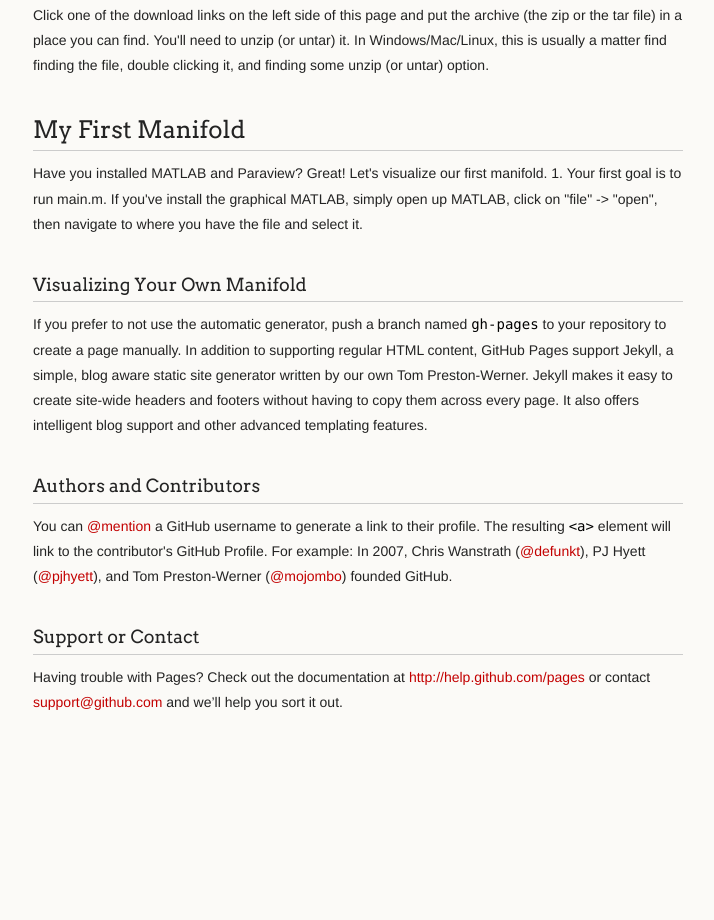
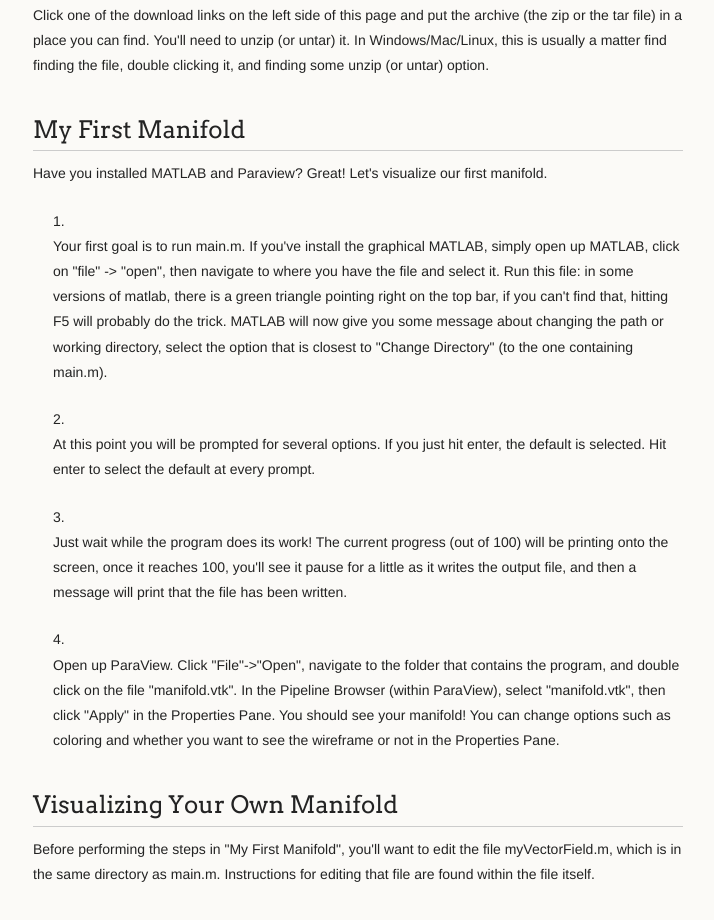
Before and after one commit to dlithio/2DOptiMan, a plain HTML site: page index.html in a window 1280 px wide. Shown: the part 966-1886 px from the top of the page, without its empty margins (277-991 px from the left). Before the commit the page ends 1753 px from the top, so only its background shows below. Drawn offline with Linux system fonts and the light colour scheme.

```diff
--- a/index.html
+++ b/index.html
@@ -48,7 +48,7 @@
 <h3>
 <a name="matlab" class="anchor" href="#matlab"><span class="octicon octicon-link"></span></a>MATLAB</h3>
 
-<p>For the computations, you'll need a copy of <a href="http://www.mathworks.com/products/matlab/">MATLAB</a>.. While this software costs money, you may be able to use the trial version, buy the student one, or even use a copy on college or university machines.</p>
+<p>For the computations, you'll need a copy of <a href="http://www.mathworks.com/products/matlab/">MATLAB</a>. While this software costs money, you may be able to use the trial version, buy the student one, or even use a copy on college or university machines.</p>
 
 <h3>
 <a name="paraview" class="anchor" href="#paraview"><span class="octicon octicon-link"></span></a>ParaView</h3>
@@ -69,23 +69,17 @@ $ sudo apt-get install paraview
 <h2>
 <a name="my-first-manifold" class="anchor" href="#my-first-manifold"><span class="octicon octicon-link"></span></a>My First Manifold</h2>
 
-<p>Have you installed MATLAB and Paraview? Great! Let's visualize our first manifold.
-1. Your first goal is to run main.m. If you've install the graphical MATLAB, simply open up MATLAB, click on "file" -&gt; "open", then navigate to where you have the file and select it.</p>
+<p>Have you installed MATLAB and Paraview? Great! Let's visualize our first manifold.</p>
 
-<h3>
-<a name="visualizing-your-own-manifold" class="anchor" href="#visualizing-your-own-manifold"><span class="octicon octicon-link"></span></a>Visualizing Your Own Manifold</h3>
+<ol>
+<li><p>Your first goal is to run main.m. If you've install the graphical MATLAB, simply open up MATLAB, click on "file" -&gt; "open", then navigate to where you have the file and select it. Run this file: in some versions of matlab, there is a green triangle pointing right on the top bar, if you can't find that, hitting F5 will probably do the trick. MATLAB will now give you some message about changing the path or working directory, select the option that is closest to "Change Directory" (to the one containing main.m).</p></li>
+<li><p>At this point you will be prompted for several options. If you just hit enter, the default is selected. Hit enter to select the default at every prompt.</p></li>
+<li><p>Just wait while the program does its work! The current progress (out of 100) will be printing onto the screen, once it reaches 100, you'll see it pause for a little as it writes the output file, and then a message will print that the file has been written.</p></li>
+<li><p>Open up ParaView. Click "File"-&gt;"Open", navigate to the folder that contains the program, and double click on the file "manifold.vtk". In the Pipeline Browser (within ParaView), select "manifold.vtk", then click "Apply" in the Properties Pane. You should see your manifold! You can change options such as coloring and whether you want to see the wireframe or not in the Properties Pane.</p></li>
+</ol><h2>
+<a name="visualizing-your-own-manifold" class="anchor" href="#visualizing-your-own-manifold"><span class="octicon octicon-link"></span></a>Visualizing Your Own Manifold</h2>
 
-<p>If you prefer to not use the automatic generator, push a branch named <code>gh-pages</code> to your repository to create a page manually. In addition to supporting regular HTML content, GitHub Pages support Jekyll, a simple, blog aware static site generator written by our own Tom Preston-Werner. Jekyll makes it easy to create site-wide headers and footers without having to copy them across every page. It also offers intelligent blog support and other advanced templating features.</p>
-
-<h3>
-<a name="authors-and-contributors" class="anchor" href="#authors-and-contributors"><span class="octicon octicon-link"></span></a>Authors and Contributors</h3>
-
-<p>You can <a href="https://github.com/blog/821" class="user-mention">@mention</a> a GitHub username to generate a link to their profile. The resulting <code>&lt;a&gt;</code> element will link to the contributor's GitHub Profile. For example: In 2007, Chris Wanstrath (<a href="https://github.com/defunkt" class="user-mention">@defunkt</a>), PJ Hyett (<a href="https://github.com/pjhyett" class="user-mention">@pjhyett</a>), and Tom Preston-Werner (<a href="https://github.com/mojombo" class="user-mention">@mojombo</a>) founded GitHub.</p>
-
-<h3>
-<a name="support-or-contact" class="anchor" href="#support-or-contact"><span class="octicon octicon-link"></span></a>Support or Contact</h3>
-
-<p>Having trouble with Pages? Check out the documentation at <a href="http://help.github.com/pages">http://help.github.com/pages</a> or contact <a href="mailto:support@github.com">support@github.com</a> and we’ll help you sort it out.</p>
+<p>Before performing the steps in "My First Manifold", you'll want to edit the file myVectorField.m, which is in the same directory as main.m. Instructions for editing that file are found within the file itself.</p>
       </section>
       <footer>
         <p><small>Hosted on <a href="http://pages.github.com">GitHub Pages</a> using the Dinky theme</small></p>
```
Also changed, not shown: params.json (+1 -1 lines).
